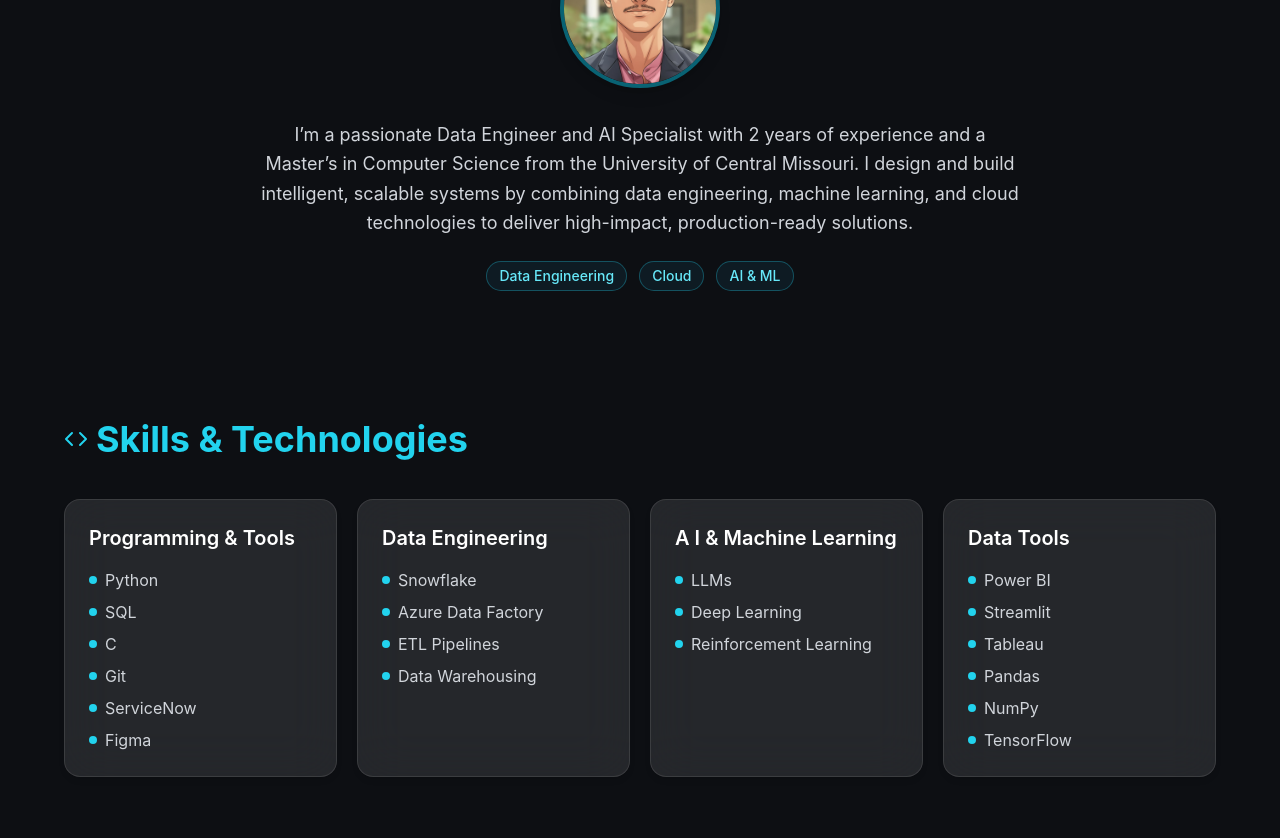
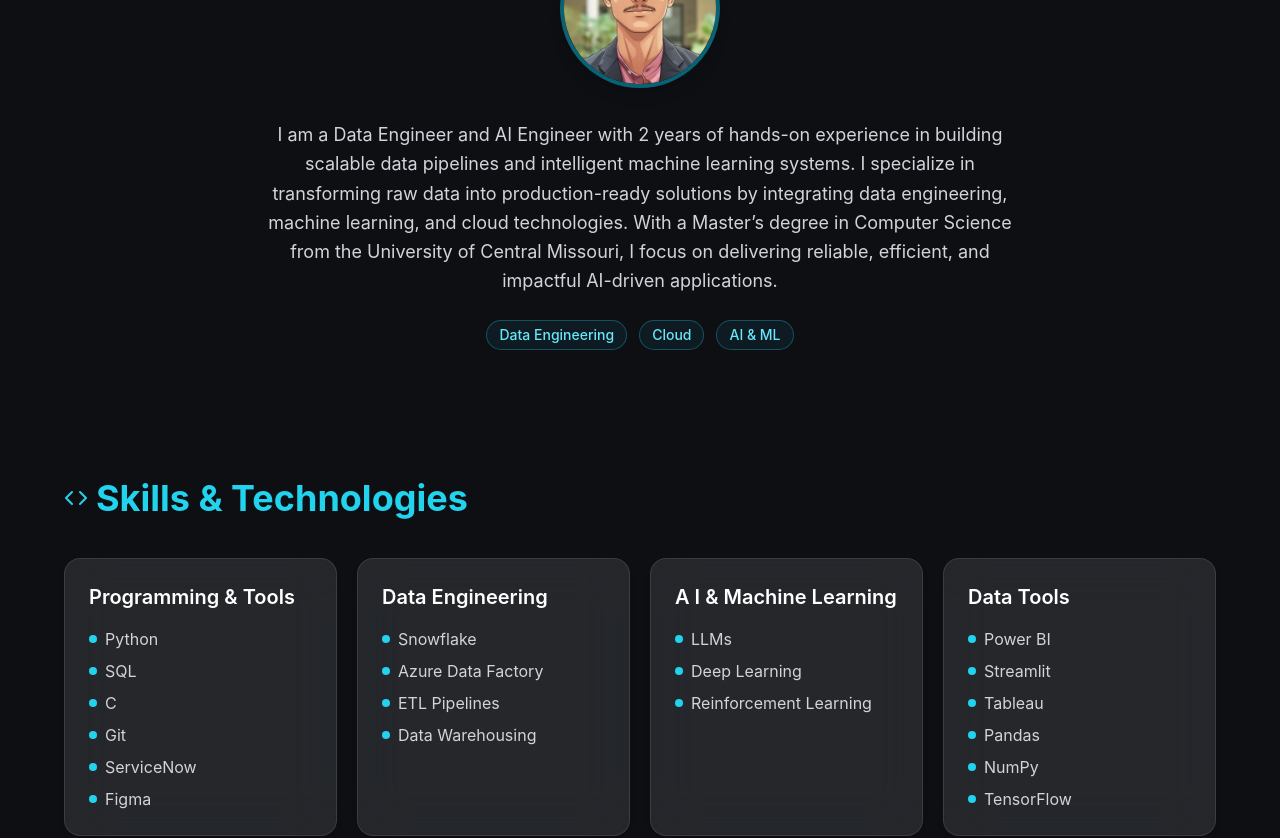
Before and after one commit to Rakshithbodakuntla/My_portfolio, a React (Vite) app: page / in a window 1280 px wide. Shown: the part 1000-1838 px from the top of the page. Built offline with nearby package versions, Linux system fonts and the light colour scheme.

Commit message:
Modify certifications and improve personal summary
Updated certifications list and enhanced personal description.

```diff
--- a/src/App.jsx
+++ b/src/App.jsx
@@ -179,9 +179,9 @@ useEffect(() => {
   ];
 
   const certifications = [
+    "SnowPro Core",
     "Snowflake Hands-On Data Warehouse Training",
     "Snowflake Collaboration & Cost Estimation Workshop",
-    "Azure AI Fundamentals",
     "Databricks Fundamentals",
 
   ];
@@ -293,8 +293,10 @@ useEffect(() => {
           {/* END IMAGE ADDITION */}
 
           <p className="text-gray-300 leading-relaxed text-lg max-w-3xl mx-auto">
-           I’m a passionate Data Engineer and AI Specialist with 2 years of experience and a Master’s in Computer Science from the University of Central Missouri.
-           I design and build intelligent, scalable systems by combining data engineering, machine learning, and cloud technologies to deliver high-impact, production-ready solutions.
+           I am a Data Engineer and AI Engineer with 2 years of hands-on experience in building scalable data pipelines
+            and intelligent machine learning systems. I specialize in transforming raw data into production-ready solutions
+            by integrating data engineering, machine learning, and cloud technologies. With a Master’s degree in Computer Science
+          from the University of Central Missouri, I focus on delivering reliable, efficient, and impactful AI-driven applications.
           </p>
 
           {/* OPTIONAL: Add skill keywords for quick scanning */}
```
